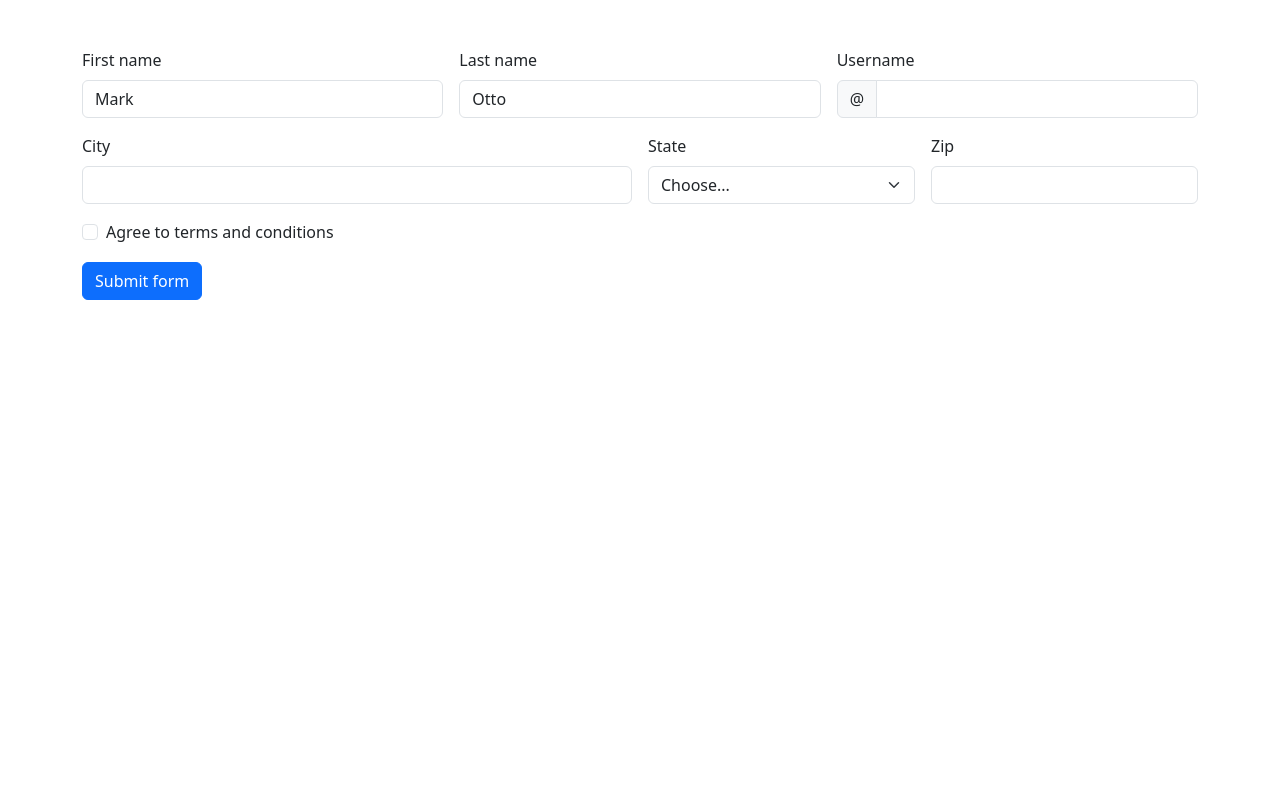
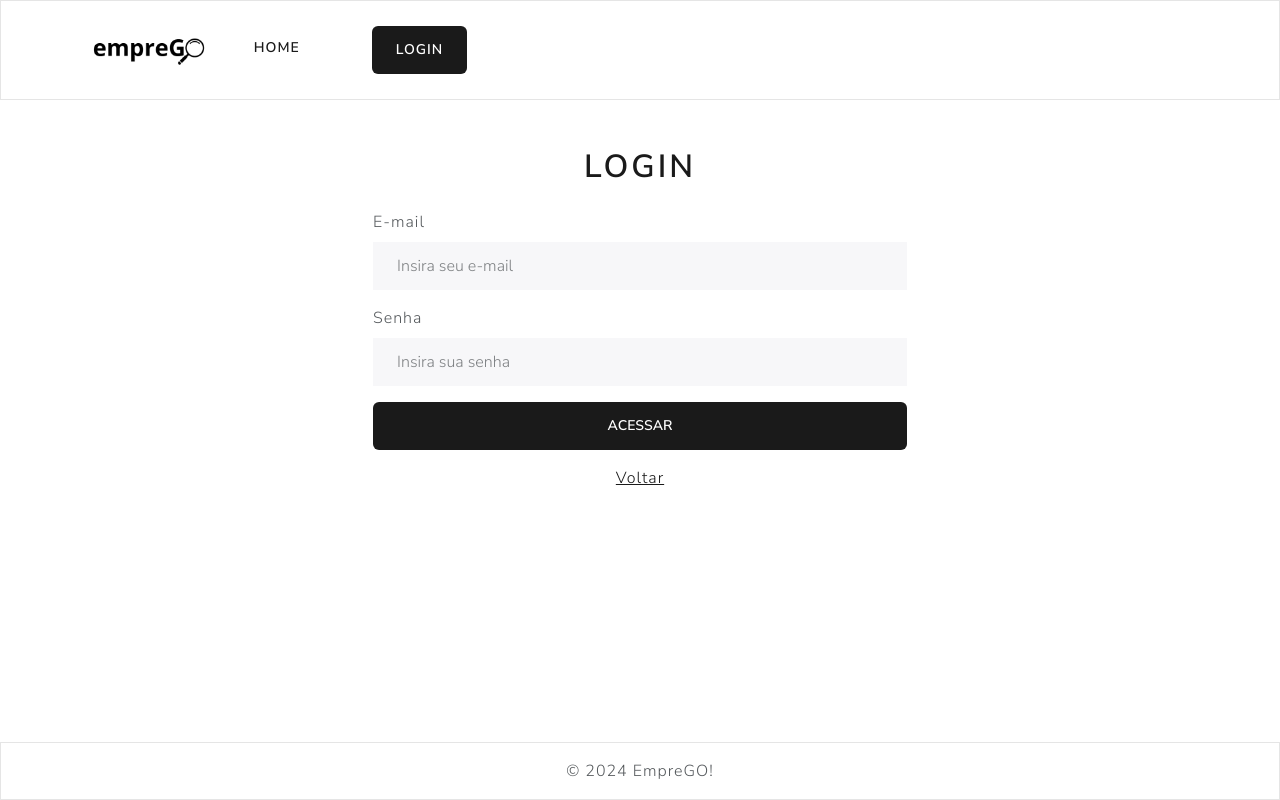
Before and after one commit to MDomantunes/Projeto-EmpreGO1, a Flask app: page /login in a window 1280 px wide. Run offline with Flask 3, Linux system fonts and the light colour scheme; some libraries are stand-ins or nearby versions.

Commit message:
mudança login

```diff
--- a/templates/login.html
+++ b/templates/login.html
@@ -1,103 +1,65 @@
-<!DOCTYPE html>
-<html lang="en">
-<head>
-  <meta charset="UTF-8">
-  <meta name="viewport" content="width=device-width, initial-scale=1.0">
-  <title>Form Validation</title>
-  <!-- Bootstrap CSS -->
-  <link href="https://cdn.jsdelivr.net/npm/bootstrap@5.3.0/dist/css/bootstrap.min.css" rel="stylesheet">
-</head>
-<body>
-  <div class="container mt-5">
-    <form class="row g-3 needs-validation" novalidate>
-      <div class="col-md-4">
-        <label for="validationCustom01" class="form-label">First name</label>
-        <input type="text" class="form-control" id="validationCustom01" value="Mark" required>
-        <div class="valid-feedback">
-          Looks good!
+{% extends "base.html" %} {% block title %}EmpreGO! - Login{% endblock %}
+
+{% block content %}
+
+<div class="container">
+  <div class="row justify-content-center">
+    <div class="col-md-6">
+      <h1 class="text-center mb-4">Login</h1>
+
+      {% if msgerro %}
+      <div class="alert alert-danger" role="alert">{{ msgerro }}</div>
+      {% endif %}
+
+      <form action="/login" method="post" class="needs-validation" novalidate>
+        <div class="mb-3">
+          <label for="email" class="form-label">E-mail</label>
+          <input
+            type="email"
+            class="form-control"
+            id="email"
+            name="email"
+            placeholder="Insira seu e-mail"
+            required
+          />
         </div>
+
+        <div class="mb-3">
+          <label for="senha" class="form-label">Senha</label>
+          <input
+            type="password"
+            class="form-control"
+            id="senha"
+            name="senha"
+            placeholder="Insira sua senha"
+            required
+          />
         </div>
-      <div class="col-md-4">
-        <label for="validationCustom02" class="form-label">Last name</label>
-        <input type="text" class="form-control" id="validationCustom02" value="Otto" required>
-        <div class="valid-feedback">
-          Looks good!
-        </div>
-      </div>
-      <div class="col-md-4">
-        <label for="validationCustomUsername" class="form-label">Username</label>
-        <div class="input-group has-validation">
-          <span class="input-group-text" id="inputGroupPrepend">@</span>
-          <input type="text" class="form-control" id="validationCustomUsername" aria-describedby="inputGroupPrepend" required>
-          <div class="invalid-feedback">
-            Please choose a username.
+        <button type="submit" class="btn btn-primary w-100">Acessar</button>
+        <p></p>
+        <p class="text-center"><a href="/">Voltar</a></p>
+      </form>
     </div>
   </div>
 </div>
-      <div class="col-md-6">
-        <label for="validationCustom03" class="form-label">City</label>
-        <input type="text" class="form-control" id="validationCustom03" required>
-        <div class="invalid-feedback">
-          Please provide a valid city.
-        </div>
-      </div>
-      <div class="col-md-3">
-        <label for="validationCustom04" class="form-label">State</label>
-        <select class="form-select" id="validationCustom04" required>
-          <option selected disabled value="">Choose...</option>
-          <option>Option 1</option>
-          <option>Option 2</option>
-        </select>
-        <div class="invalid-feedback">
-          Please select a valid state.
-        </div>
-      </div>
-      <div class="col-md-3">
-        <label for="validationCustom05" class="form-label">Zip</label>
-        <input type="text" class="form-control" id="validationCustom05" required>
-        <div class="invalid-feedback">
-          Please provide a valid zip.
-        </div>
-      </div>
-      <div class="col-12">
-        <div class="form-check">
-          <input class="form-check-input" type="checkbox" value="" id="invalidCheck" required>
-          <label class="form-check-label" for="invalidCheck">
-            Agree to terms and conditions
-          </label>
-          <div class="invalid-feedback">
-            You must agree before submitting.
-          </div>
-        </div>
-      </div>
-      <div class="col-12">
-        <button class="btn btn-primary" type="submit">Submit form</button>
-      </div>
-    </form>
-  </div>
-
-  <!-- Bootstrap JS and Popper -->
-  <script src="https://cdn.jsdelivr.net/npm/bootstrap@5.3.0/dist/js/bootstrap.bundle.min.js"></script>
 <script>
-    // Example starter JavaScript for disabling form submissions if there are invalid fields
-    (function () {
-      'use strict';
+  (() => {
+  'use strict'
 
   // Fetch all the forms we want to apply custom Bootstrap validation styles to
-      const forms = document.querySelectorAll('.needs-validation');
+  const forms = document.querySelectorAll('.needs-validation')
 
   // Loop over them and prevent submission
-      Array.from(forms).forEach(function (form) {
-        form.addEventListener('submit', function (event) {
+  Array.from(forms).forEach(form => {
+    form.addEventListener('submit', event => {
       if (!form.checkValidity()) {
-            event.preventDefault();
-            event.stopPropagation();
+        event.preventDefault()
+        event.stopPropagation()
       }
 
-          form.classList.add('was-validated');
-        }, false);
-      });
-    })();
+      form.classList.add('was-validated')
+    }, false)
+  })
+})()
 </script>
-</body>
-</html>
+{% endblock %}
```
Lines whose indentation alone changed are shown as unchanged.
